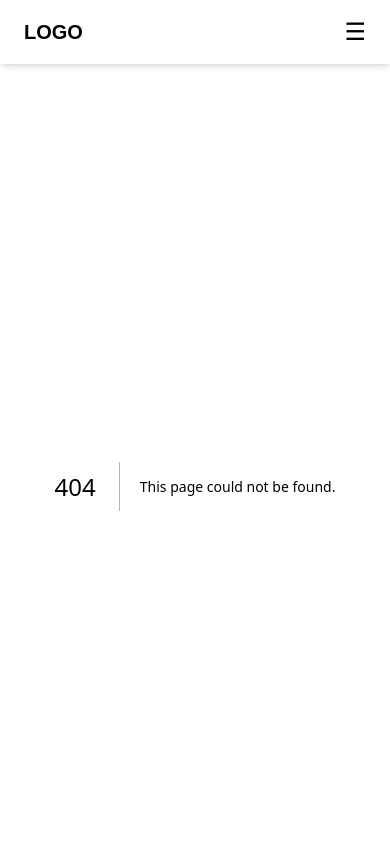
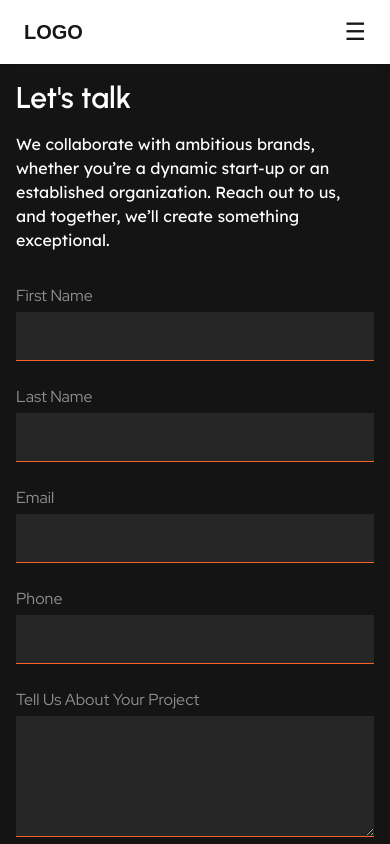
Before and after one commit to skyedgedigital/skyedgedigital, a Next.js app: page /contact-us in a window 390 px wide. Before the commit this address had no page. Shown: the top 844 px of the page. Built offline with nearby package versions, Linux system fonts and the light colour scheme.

Commit message:
completed contact-us page with responsiveness

```diff
--- /dev/null
+++ b/app/(root)/contact-us/page.tsx
@@ -0,0 +1,40 @@
+'use client';
+import React from 'react';
+import { motion } from 'framer-motion';
+import ContactForm from '@/components/UI/Forms/ContactForm';
+
+const page = () => {
+  return (
+    <main className='bg-[#141414] w-full h-full min-h-screen  flex flex-col gap-8 md:gap-12 lg:gap-16 p-4 md:p-12 lg:p-16'>
+      <section className='hero-texts text-white flex flex-col gap-4 md:gap-6 lg:gap-8 '>
+        <motion.h1
+          initial={{ y: 120, opacity: 0 }}
+          animate={{ y: 0, opacity: 1 }}
+          transition={{ duration: 0.6, ease: [0.44, 0, 0.56, 1] }}
+          className='text-3xl md:text-5xl lg:text-7xl font-urbanist font-semibold flex gap-4'
+        >
+          Let's talk
+        </motion.h1>
+        <motion.p
+          initial={{ y: 120, opacity: 0 }}
+          animate={{ y: 0, opacity: 1 }}
+          transition={{
+            duration: 0.6,
+            ease: [0.44, 0, 0.56, 1],
+            delay: 0.2,
+          }}
+          className='text-base md:text-lg lg:text-2xl font-lexend'
+        >
+          We collaborate with ambitious brands, whether you’re a dynamic
+          start-up or an established organization. Reach out to us, and
+          together, we’ll create something exceptional.
+        </motion.p>
+      </section>
+      <section className='contact-form'>
+        <ContactForm />
+      </section>
+    </main>
+  );
+};
+
+export default page;
--- a/app/(root)/works/page.tsx
+++ b/app/(root)/works/page.tsx
@@ -10,6 +10,7 @@ import YatraMitra from '@/assets/clients-logo/YatraMitra.jpeg';
 import EM from '@/assets/clients-logo/EM.jpg';
 import Sportistry from '@/assets/clients-logo/SportIstry.jpg';
 import Image from 'next/image';
+import ContactFormCard from '@/components/UI/ContactFormCard/ContactFormCard';
 
 const Projects = [
   {
@@ -80,8 +81,8 @@ const Projects = [
 
 const Works = () => {
   return (
-    <main className='bg-[#141414] w-full h-full min-h-screen p-4 md:p-12 lg:p-16 flex flex-col gap-8 md:gap-12 lg:gap-16'>
-      <section className='hero-texts text-white flex flex-col gap-4 md:gap-6 lg:gap-8 '>
+    <main className='bg-[#141414] w-full h-full min-h-screen  flex flex-col gap-8 md:gap-12 lg:gap-16'>
+      <section className='hero-texts text-white flex flex-col gap-4 md:gap-6 lg:gap-8 p-4 md:p-12 lg:p-16'>
         <motion.h1
           initial={{ y: 120, opacity: 0 }}
           animate={{ y: 0, opacity: 1 }}
@@ -98,14 +99,14 @@ const Works = () => {
             ease: [0.44, 0, 0.56, 1],
             delay: 0.2,
           }}
-          className='text-base md:text-lg lg:text-2xl'
+          className='text-base md:text-lg lg:text-2xl font-lexend'
         >
           see how we've transformed ideas into digital success stories. Explore
           our portfolio of websites, apps, and strategies designed to help
           businesses thrive.
         </motion.p>
       </section>
-      <section className='projects w-full h-fit flex flex-col gap-4 md:gap-6 lg:gap-8 '>
+      <section className='projects w-full h-fit flex flex-col gap-4 md:gap-6 lg:gap-8 px-4 md:px-12 lg:px-16'>
         <motion.h2
           initial={{ y: 120, opacity: 0 }}
           animate={{ y: 0, opacity: 1 }}
@@ -133,6 +134,7 @@ const Works = () => {
           ))}
         </motion.div>
       </section>
+      <ContactFormCard />
     </main>
   );
 };
--- a/app/page.tsx
+++ b/app/page.tsx
@@ -1,8 +1,8 @@
 import LogosScroll from '@/components/UI/LogosScroll';
-import ContactForm from '@/components/UI/Forms/ContactForm';
 import HeroSection from '@/components/UI/Home/HeroSection';
 import ServicesSection from '@/components/UI/Home/Services/ServicesSection';
 import ReviewScroll from '@/components/UI/Reviews/ReviewScroll';
+import ContactFormCard from '@/components/UI/ContactFormCard/ContactFormCard';
 
 export default function Home() {
   return (
@@ -11,7 +11,7 @@ export default function Home() {
       <LogosScroll />
       <ServicesSection />
       <ReviewScroll />
-      <ContactForm />
+      <ContactFormCard />
     </main>
   );
 }
--- /dev/null
+++ b/components/UI/ContactFormCard/ContactFormCard.tsx
@@ -0,0 +1,94 @@
+'use client';
+
+import React from 'react';
+import { useForm } from 'react-hook-form';
+import { zodResolver } from '@hookform/resolvers/zod';
+import { z } from 'zod';
+import { motion, useScroll, useTransform } from 'framer-motion';
+import { useRef } from 'react';
+
+import { MdEmail } from 'react-icons/md';
+import { BsTelephoneFill } from 'react-icons/bs';
+import ContactForm from '../Forms/ContactForm';
+
+const formSchema = z.object({
+  firstName: z.string().min(2, 'First name must be at least 2 characters'),
+  lastName: z.string().min(2, 'Last name must be at least 2 characters'),
+  email: z.string().email('Invalid email address'),
+  phone: z.string().min(10, 'Phone number must be at least 10 digits'),
+  projectDescription: z
+    .string()
+    .min(10, 'Project description must be at least 10 characters'),
+});
+
+type FormValues = z.infer<typeof formSchema>;
+
+const ContactFormCard = () => {
+  const {
+    register,
+    handleSubmit,
+    formState: { errors },
+  } = useForm<FormValues>({
+    resolver: zodResolver(formSchema),
+  });
+
+  const onSubmit = (data: FormValues) => {
+    console.log(data);
+    // Handle form submission
+  };
+
+  const containerRef = useRef(null);
+  const { scrollYProgress } = useScroll({
+    target: containerRef,
+    offset: ['start end', 'center center'],
+  });
+
+  const y = useTransform(scrollYProgress, [0, 1], [100, 0]);
+  const scale = useTransform(scrollYProgress, [0, 1], [0.8, 1]);
+
+  return (
+    <section id='contact-section' className='p-4 bg-[#090909] md:p-8 lg:p-16'>
+      <motion.div
+        ref={containerRef}
+        style={{ y, scale }}
+        className=' bg-[#141414] rounded-3xl md:rounded-4xl lg:rounded-[64px] flex flex-col lg:flex-row gap-12 md:gap-16 lg:gap-14 p-4 md:p-10 lg:p-12'
+      >
+        <div className='flex w-full lg:w-2/5 flex-col gap-10'>
+          <div className='flex flex-col gap-4'>
+            <h2 className='text-white text-3xl md:text-4xl text-center lg:text-left lg:text-5xl font-urbanist font-light'>
+              Join the brands surging ahead with us
+            </h2>
+            <p className='text-[#808080] text-base text-center lg:text-left md:text-lg lg:text-xl font-red-hat-display'>
+              We collaborate with ambitious brands, whether you&apos;re a
+              dynamic start-up or an established organization. Reach out to us,
+              and together, we&apos;ll create something exceptional.
+            </p>
+          </div>
+          <div className='flex flex-col md:flex-row lg:flex-col items-center justify-center lg:items-start lg:justify-start gap-3 md:gap-10 lg:gap-2 text-white font-red-hat-display font-light'>
+            <span className='send flex items-center gap-2'>
+              <MdEmail className='text-white text-xl' />
+              <p className='text-base md:text-lg lg:text-xl text-[#9c9c9c] '>
+                madhurendra.pratap@skyedgedigital.in
+              </p>
+            </span>
+            <span className='phone flex items-center gap-2'>
+              <BsTelephoneFill className='text-white text-xl ' />
+              <p className='text-base md:text-lg lg:text-xl text-[#9c9c9c] '>
+                +91 7320-0039-09
+              </p>
+            </span>
+          </div>
+        </div>
+        <div className='flex w-full lg:w-3/5 flex-col gap-6'>
+          <h2 className='text-3xl md:text-4xl lg:text-5xl font-red-hat-display font-bold text-center lg:text-left'>
+            <span className='text-white text-5xl'>Get in Touch</span>
+            <span className='text-primary text-5xl'>.</span>
+          </h2>
+          <ContactForm />
+        </div>
+      </motion.div>
+    </section>
+  );
+};
+
+export default ContactFormCard;
--- a/components/UI/Forms/ContactForm.tsx
+++ b/components/UI/Forms/ContactForm.tsx
@@ -4,11 +4,6 @@ import React from 'react';
 import { useForm } from 'react-hook-form';
 import { zodResolver } from '@hookform/resolvers/zod';
 import { z } from 'zod';
-import { motion, useScroll, useTransform } from 'framer-motion';
-import { useRef } from 'react';
-
-import { MdEmail } from 'react-icons/md';
-import { BsTelephoneFill } from 'react-icons/bs';
 
 const formSchema = z.object({
   firstName: z.string().min(2, 'First name must be at least 2 characters'),
@@ -35,54 +30,8 @@ const ContactForm = () => {
     console.log(data);
     // Handle form submission
   };
-
-  const containerRef = useRef(null);
-  const { scrollYProgress } = useScroll({
-    target: containerRef,
-    offset: ['start end', 'center center'],
-  });
-
-  const y = useTransform(scrollYProgress, [0, 1], [100, 0]);
-  const scale = useTransform(scrollYProgress, [0, 1], [0.8, 1]);
-
   return (
-    <section id='contact-section' className='p-4 bg-[#090909] md:p-8 lg:p-16'>
-      <motion.div
-        ref={containerRef}
-        style={{ y, scale }}
-        className=' bg-[#141414] rounded-3xl md:rounded-4xl lg:rounded-[64px] flex flex-col lg:flex-row gap-12 md:gap-16 lg:gap-14 p-4 md:p-10 lg:p-12'
-      >
-        <div className='flex w-full lg:w-2/5 flex-col gap-10'>
-          <div className='flex flex-col gap-4'>
-            <h2 className='text-white text-3xl md:text-4xl text-center lg:text-left lg:text-5xl font-urbanist font-light'>
-              Join the brands surging ahead with us
-            </h2>
-            <p className='text-[#808080] text-base text-center lg:text-left md:text-lg lg:text-xl font-red-hat-display'>
-              We collaborate with ambitious brands, whether you&apos;re a
-              dynamic start-up or an established organization. Reach out to us,
-              and together, we&apos;ll create something exceptional.
-            </p>
-          </div>
-          <div className='flex flex-col md:flex-row lg:flex-col items-center justify-center lg:items-start lg:justify-start gap-3 md:gap-10 lg:gap-2 text-white font-red-hat-display font-light'>
-            <span className='send flex items-center gap-2'>
-              <MdEmail className='text-white text-xl' />
-              <p className='text-base md:text-lg lg:text-xl text-[#9c9c9c] '>
-                madhurendra.pratap@skyedgedigital.in
-              </p>
-            </span>
-            <span className='phone flex items-center gap-2'>
-              <BsTelephoneFill className='text-white text-xl ' />
-              <p className='text-base md:text-lg lg:text-xl text-[#9c9c9c] '>
-                +91 7320-0039-09
-              </p>
-            </span>
-          </div>
-        </div>
-        <div className='flex w-full lg:w-3/5 flex-col gap-6'>
-          <h2 className='text-3xl md:text-4xl lg:text-5xl font-red-hat-display font-bold text-center lg:text-left'>
-            <span className='text-white text-5xl'>Get in Touch</span>
-            <span className='text-primary text-5xl'>.</span>
-          </h2>
+    <div>
       <form
         onSubmit={handleSubmit(onSubmit)}
         className='flex flex-col gap-6 md:gap-8 lg:gap-10 justify-start items-center font-red-hat-display'
@@ -101,9 +50,7 @@ const ContactForm = () => {
               className='input w-full  p-3 bg-[#262626] text-white border-b-[1px] border-b-primary'
             />
             {errors.firstName && (
-                  <span className='text-red-500'>
-                    {errors.firstName.message}
-                  </span>
+              <span className='text-red-500'>{errors.firstName.message}</span>
             )}
           </div>
 
@@ -120,9 +67,7 @@ const ContactForm = () => {
               className='input w-full  p-3 bg-[#262626] text-white border-b-[1px] border-b-primary'
             />
             {errors.lastName && (
-                  <span className='text-red-500'>
-                    {errors.lastName.message}
-                  </span>
+              <span className='text-red-500'>{errors.lastName.message}</span>
             )}
           </div>
         </div>
@@ -194,8 +139,6 @@ const ContactForm = () => {
         </div>
       </form>
     </div>
-      </motion.div>
-    </section>
   );
 };
 
--- a/components/UI/NavBar/NavBar.tsx
+++ b/components/UI/NavBar/NavBar.tsx
@@ -52,10 +52,13 @@ const NavBar = () => {
           <a href='/works' className='hover:text-gray-600 transition-colors'>
             Works
           </a>
-          <a href='/about' className='hover:text-gray-600 transition-colors'>
+          <a href='/about-us' className='hover:text-gray-600 transition-colors'>
             About Us
           </a>
-          <a href='/contact' className='hover:text-gray-600 transition-colors'>
+          <a
+            href='/contact-us'
+            className='hover:text-gray-600 transition-colors'
+          >
             Contact
           </a>
         </div>
```
Lines whose indentation alone changed are shown as unchanged.
